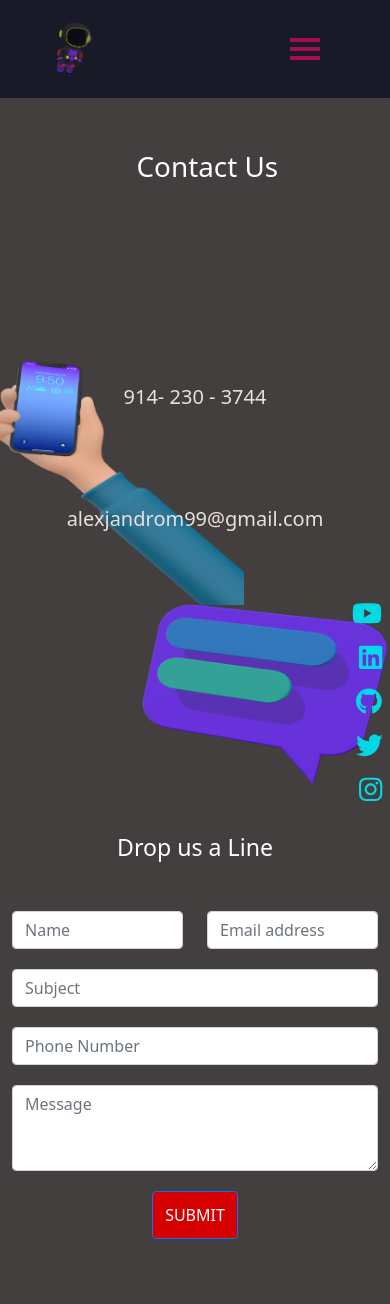
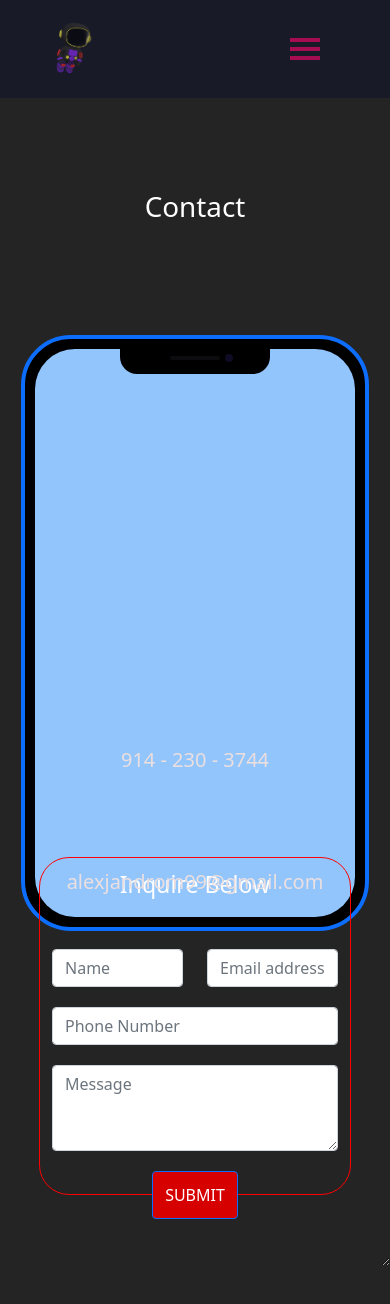
Before and after one commit to 4lexjandro/portfolio, a React (Create React App) app: page /contact in a window 390 px wide. Shown: the top 1304 px of the page. After the commit the page ends 1266 px from the top, so only its background shows below. Built offline with nearby package versions, Linux system fonts and the light colour scheme.

Commit message:
contact page done just need to add footer

```diff
--- a/public/index.html
+++ b/public/index.html
@@ -26,7 +26,7 @@
     -->
     <title>4lexjandro</title>
   </head>
-  <body style="background-color: rgb(67, 63, 63)">
+  <body style="background-color: rgb(37, 36, 36)">
 
     <noscript>You need to enable JavaScript to run this app.</noscript>
     <div id="root"></div>
--- a/src/Parts/ContactForm.jsx
+++ b/src/Parts/ContactForm.jsx
@@ -74,7 +74,7 @@ const ContactForm = () => {
           <div className='col-12 text-center'>
 
             <div className='contactForm'>
-              <h3>Drop us a Line</h3>
+              <h3>Inquire Below</h3>
               <form
                 id='contact-form'
                 onSubmit={handleSubmit(onSubmit)}
@@ -136,38 +136,11 @@ const ContactForm = () => {
                       {...register('subject', {
                         required: {
                           value: true,
-                          message: 'Please enter a subject',
+                          message: 'Please enter a phone number',
                         },
                         maxLength: {
-                          value: 75,
-                          message: 'Subject cannot exceed 75 characters',
-                        },
-                      })}
-                      className='form-control formInput'
-                      placeholder='Subject'
-                    ></input>
-                    {errors.subject && (
-                      <span className='errorMessage'>
-                        {errors.subject.message}
-                      </span>
-                    )}
-                  </div>
-                </div>
-
-
-                <div className='row formRow'>
-                  <div className='col'>
-                    <input
-                      type='text'
-                      name='subject'
-                      {...register('subject', {
-                        required: {
-                          value: true,
-                          message: 'Please enter a subject',
-                        },
-                        maxLength: {
-                          value: 75,
-                          message: 'Subject cannot exceed 75 characters',
+                          value: 10,
+                          message: 'Number cannot exceed 10 characters',
                         },
                       })}
                       className='form-control formInput'
@@ -180,6 +153,9 @@ const ContactForm = () => {
                     )}
                   </div>
                 </div>
+
+
+
 
 
 
--- a/src/Parts/Footer.jsx
+++ b/src/Parts/Footer.jsx
@@ -1,19 +1,107 @@
 import Social from './Social'
+import AM from '../Visuals/AM.png';
+import ButtonMailto from '../Routes/ButtonMailto'
+import Nav from "react-bootstrap/Nav";
+import { Link } from "react-router-dom";
+import {FaInstagram, FaTwitter} from "react-icons/fa"
 
 
-const Footer = () => {
+
+const Footer = ( ) => {
+
+
+
+
+
 
 
   return (
 
     <>
+    <div className='footerLines'>
+      <a href='/'>
+    <img src={AM} alt="astro" width="100" height="100" />
+    </a>
 
-    <footer className='footer overflow-x-auto p-0  justify-end'>
-      <div className="bar">
-      <p></p>
-      <Social />
+
+        <button className='bots'>
+        <ButtonMailto label="alexjandrom99@gmail.com" mailto="mailto:alexjandrom99@gmail.com" />
+        </button>
+
+        <br/>
+
+        <button className='bots'>
+        <ButtonMailto label="914 - 230 - 3744" mailto="tel:+19142303744" />
+        </button>
+
+
+
+        <h3>Navigation</h3>
+        <a href='/' alt=''>example1</a>
+        <br/>
+        <a href='/' alt=''>example1</a>
+        <br/>
+        <a href='/' alt=''>example1</a>
+        <br/>
+        <a href='/' alt=''>example1</a>
+        <br/>
+        <a href='/' alt=''>example1</a>
+        <br/>
+        <a href='/' alt=''>example1</a>
+
+
+
+
+
+
+
+
+
+
+
+
+
+
+
+
+
+
+
+
+
+
+
+
+
+
+
+
+
+
+
+
+
+
+
+
+
+
+
+
+
+
+
+
+
+
+
+
+
+
+
+
+
     </div>
-    </footer>
 
     </>
   )
--- a/src/Routes/About.jsx
+++ b/src/Routes/About.jsx
@@ -1,10 +1,7 @@
 import Footer from '../Parts/Footer'
-import { motion } from "framer-motion"
-import {FaReact, FaSass, FaCss3, FaHtml5, FaPython, FaBootstrap} from "react-icons/fa"
-import { SiDjango, SiTailwindcss, SiBlender, SiCinema4D, SiJavascript, SiMongodb, SiFirebase } from "react-icons/si";
-import { DiNodejs, DiGit, } from "react-icons/di";
 import { useState} from 'react'
 import Spinner from '../Parts/Spinner.jsx'
+import RAW from '../Visuals/RAW.DNG'
 
 
 
@@ -19,85 +16,43 @@ export const About = () => {
   }
   return (
     <>
+    <main className='about'>
+    {/* <img src={RAW} className='aboutpic' alt='helmet'/>
+      <h1>About Us</h1>
+      <p> My name is Alex, and I love capturing moments in time through the lens of my drones whether that is a photo or video.</p>
+      <p> I’ve always wanted to fly, so I decided to buy a dii mini 3 pro since I was fascinated by its capabilities. When I launched it for the first time and flew out into the Hudson River, life was never the same to me. I have been flying since, trying to see the world in a completely new way, from above. I specifically enjoy capturing content of vehicles, their mechanical operation, their speed and power, their engaging appearance, and the sound of when they takeoff.  </p>
+      <p>  Moments in time are so precious. They can be the moment you married your significant other, spent quality time with someone not knowing it would be the last, played with your children or pets knowing they are only this age once, celebrating your own achievements The list is endless.
+These moments can also be quite unfortunate and may be with people, places, or objects that will no longer be in our lives.
+But, these moments shape us to be who we are today.</p>
+      <p> Due to my awful memory of my own past, reminiscing for me is cloudy until I look at my gallery. That is when my memories emerge and are transparent. My soul feels content as I now can reminisce clearly about the past since I cannot relive it. Whether you have good or bad memory, you cannot relive the past. The closest we get to that would be through our gallery. Sometimes we cannot live in our moment to the fullest since we desire to capture it ourselves. I want you to live in your moment while I capture every second of it knowing one day you will enjoy these time capsules showcasing the magic you have experienced.  </p>
+      <p> For those who desire their moments captured, whether it is on foot or from an aerial view, contact me, I would love to capture your magic.
+I’m based out in New York. However, I love to travel to create new content, to meet amazing people, witness the world go on, and gain the experiences that I will cherish for my own memories.
+  </p> */}
 
 
 
 
-      <main className="main">
-        <section className="content">
+    </main>
 
 
 
 
 
-          <motion.div animate={{ x: 100, y: 0, rotate:360 }}
-transition={{ duration: 3 }} >Pushing</motion.div>
-
-          <h5>my creative boundaries</h5>
-               <motion.div
-                drag
-                dragTransition=
-                {{
-                min: 0,
-                max: 300,
-                bounceStiffness: 100
-                }}
-                >
-               <h5> Otherwise, life is a drag </h5>
-                </motion.div>
-          <br/>
-
-
-          <h5>I capture pictures and videos with my drone
-          </h5>
-          <h5>I design and code websites</h5>
-
-           </section>
 
 
 
 
-           <br/><br/><br/><br/><br/><br/><br/><br/><br/><br/><br/><br/><br/><br/><br/><br/><br/><br/><br/><br/><br/>
-           <br/><br/><br/><br/><br/><br/><br/><br/><br/><br/><br/><br/><br/>
-
-           <h1 className="boxes">SKILLSET</h1>
-
-   \
-  <div className="boxes">
-  <div className="box"><FaReact className="h-6 w-6"/>wrggrwhr3h3
-
-  <small>3rgr4gr4g4gg</small><small>3rgr4gr4g4gg</small><small>3rgr4gr4g4gg</small>
-  </div>
-  <div className="box"><SiDjango className="h-6 w-6"/></div>
-  <div className="box"><SiJavascript className="h-6 w-6"/></div>
-  <div className="box"><FaPython className="h-6 w-6"/></div>
-  <div className="box"><FaHtml5 className="h-6 w-6"/></div>
-
-  </div>
-  <br/>
-  <div className="boxes">
-  <div className="box"><FaSass className="h-6 w-6"/></div>
-  <div className="box"><SiTailwindcss className="h-6 w-6"/></div>
-  <div className="box">< FaCss3 className="h-6 w-6"/></div>
-  <div className="box"><SiBlender className="h-6 w-6"/></div>
-  <div className="box"><SiCinema4D className="h-6 w-6"/></div>
-  </div>
-  <br/>
-  <div className="boxes">
-  <div className="box"><DiGit className="h-6 w-6"/></div>
-  <div className="box"><FaBootstrap className="h-6 w-6"/></div>
-  <div className="box"><DiNodejs className="h-6 w-6"/></div>
-  <div className="box"><SiMongodb className="h-6 w-6"/></div>
-  <div className="box"><SiFirebase className="h-6 w-6"/></div>
-
-  </div>
-<br/><br/><br/>
-<div className="bottom">
-      <Footer />
-   </div>
 
 
-      </main>
+
+
+
+{/* <div className="bottom">
+      <Footer />
+   </div> */}
+
+
+
 
       </>
 
--- a/src/Routes/Contact.jsx
+++ b/src/Routes/Contact.jsx
@@ -6,10 +6,8 @@ import Footer from '../Parts/Footer'
 import ButtonMailto from './ButtonMailto'
 // import Sunset from '../Visuals/Sunset.mp4';
 import Spinner from '../Parts/Spinner.jsx'
-import Texts from '../Visuals/Texts.png'
-import Hand  from '../Visuals/Hand.png'
 import ContactForm from '../Parts/ContactForm.jsx'
-import {FaPhone, FaEnvelope} from "react-icons/fa"
+
 
 
 
@@ -60,20 +58,60 @@ if (loading) {
         </video> */}
 
 <div className='contactsLine'>
-<img src={Texts} className='pic' alt='helmet'/>
-
-<h1>Contact Us</h1>
+<h1>Contact</h1>
+</div>
 
 
 
-</div>
-
-<img src={Hand} className='picTwo' alt='helmet'/>
 
 
-    <Container className="emailLine">
+
+{/* Need this for phone to work  */}
+<br/><br/>
+
+<div className='contactphone'>
 
 
+
+
+<div className="mockup-phone border-primary">
+  <div className=" camera"></div>
+  <div className="display bg-blue-300">
+    <div className="artboard artboard-demo phone-1">
+    <Container className="phone">
+{mq ? (
+        <Message
+          click={+click}
+          target="_blank"
+          to={{ pathname: "tel:+91123-456-7890" }}
+        >
+
+             <ButtonMailto label="914 - 230 - 3744" mailto="tel:+19142303744" />
+        </Message>
+      ) : (
+        <Message
+          click={+false}
+          target="_blank"
+          to={{ pathname: "tel:+91123-456-7890" }}
+
+        >
+          <motion.h3
+            initial={{
+              y: -200,
+              transition: { type: "spring", duration: 1.5, delay: 1 },
+            }}
+            whileHover={{ scale: 1.1 }}
+            whileTap={{ scale: 0.9 }}
+          >
+      <ButtonMailto label=" 914 - 230 - 3744" mailto="tel:+19142303744"  />
+          </motion.h3>
+        </Message>
+      )}
+</Container>
+
+
+
+<Container className="emailLine">
     {mq ? (
             <Message
               click={+click}
@@ -92,12 +130,8 @@ if (loading) {
                 whileTap={{ scale: 0.9 }}
               >
 
-
-
                  <ButtonMailto label="alexjandrom99@gmail.com" mailto="mailto:alexjandrom99@gmail.com" />
                  </motion.h3>
-
-
 
             </Message>
           ) : (
@@ -116,74 +150,12 @@ if (loading) {
                 whileHover={{ scale: 1.1 }}
                 whileTap={{ scale: 0.9 }}
               >
-
-
           <ButtonMailto  label="alexjandrom99@gmail.com " mailto="mailto:alexjandrom99@gmail.com" />
 
               </motion.h3>
-
-
-
-            </Message>
-
-
+  </Message>
 
           )}
-
-</Container>
-
-{/* Need this for phone to work  */}
-<br/><br/>
-
-
-
-<Container className="phone">
-
-
-    {mq ? (
-            <Message
-              click={+click}
-              target="_blank"
-              to={{ pathname: "tel:+91123-456-7890" }}
-            >
-
-                 <ButtonMailto label="914- 230 - 3744" mailto="tel:+19142303744" />
-
-
-
-            </Message>
-          ) : (
-            <Message
-              click={+false}
-              target="_blank"
-              to={{ pathname: "tel:+91123-456-7890" }}
-
-            >
-              <motion.h3
-                initial={{
-                  y: -200,
-                  transition: { type: "spring", duration: 1.5, delay: 1 },
-                }}
-                whileHover={{ scale: 1.1 }}
-                whileTap={{ scale: 0.9 }}
-
-              >
-
-          <ButtonMailto label=" 914 - 230 - 3744" mailto="tel:+19142303744"  />
-              </motion.h3>
-
-
-
-
-
-            </Message>
-
-
-
-
-          )}
-
-
 
 </Container>
 
@@ -191,13 +163,42 @@ if (loading) {
 
 
 
+    </div>
+  </div>
+</div>
 
-<br/><br/><br/><br/><br/><br/>
+</div>
+
+
+
+
+
+
 <div className='contactsForm'>
 
+<br/><br/><br/>
+<ContactForm />
 
-<ContactForm />
 </div>
+
+       </div>
+
+
+
+
+
+
+
+
+
+      {/* <Footer /> */}
+
+
+      </>
+  )
+}
+
+export default Contact
 
 
 
@@ -208,18 +209,103 @@ if (loading) {
 
 
 
-       </div>
 
 
 
 
 
-       <div className="bottom">
-      <Footer />
-   </div>
 
-      </>
-  )
-}
 
-export default Contact
+
+
+
+
+
+
+//  <Container className="phone">
+// {mq ? (
+//         <Message
+//           click={+click}
+//           target="_blank"
+//           to={{ pathname: "tel:+91123-456-7890" }}
+//         >
+
+//              <ButtonMailto label="914 - 230 - 3744" mailto="tel:+19142303744" />
+//         </Message>
+//       ) : (
+//         <Message
+//           click={+false}
+//           target="_blank"
+//           to={{ pathname: "tel:+91123-456-7890" }}
+
+//         >
+//           <motion.h3
+//             initial={{
+//               y: -200,
+//               transition: { type: "spring", duration: 1.5, delay: 1 },
+//             }}
+//             whileHover={{ scale: 1.1 }}
+//             whileTap={{ scale: 0.9 }}
+//           >
+//       <ButtonMailto label=" 914 - 230 - 3744" mailto="tel:+19142303744"  />
+//           </motion.h3>
+//         </Message>
+//       )}
+// </Container>
+
+
+
+
+
+
+
+
+
+
+{/* <Container className="emailLine">
+    {mq ? (
+            <Message
+              click={+click}
+              target="_blank"
+              to={{ pathname: "mailto:alexjandrom99@gmail.com" }}
+            >
+
+               <motion.h3
+                initial={{
+                }}
+                animate={{
+
+
+                }}
+                whileHover={{ scale: 1.1 }}
+                whileTap={{ scale: 0.9 }}
+              >
+
+                 <ButtonMailto label="alexjandrom99@gmail.com" mailto="mailto:alexjandrom99@gmail.com" />
+                 </motion.h3>
+
+            </Message>
+          ) : (
+
+            <Message
+              click={+false}
+              target="_blank"
+              to={{ pathname: "mailto:alexjandrom99@gmail.com" }}
+            >
+
+              <motion.h3
+                initial={{
+                  y: -200,
+
+                }}
+                whileHover={{ scale: 1.1 }}
+                whileTap={{ scale: 0.9 }}
+              >
+          <ButtonMailto  label="alexjandrom99@gmail.com " mailto="mailto:alexjandrom99@gmail.com" />
+
+              </motion.h3>
+  </Message>
+
+          )}
+
+</Container> */}
--- a/src/Routes/Home.jsx
+++ b/src/Routes/Home.jsx
@@ -94,7 +94,7 @@ export const Home = () => {
 
 
 
-    <div className="bottom">
+    <div className="">
       <Footer />
    </div>
 
--- a/src/style.css
+++ b/src/style.css
@@ -169,15 +169,41 @@
 }
 
 /* --------------------------------- */
-.bottom{
-  position:fixed;
-  bottom:0%;
-  width:100%;
- }
 
 
 /* ----------------------------------------------------------------
 Contact Form */
+
+
+
+.contactphone {
+  position: absolute;
+  width: 100%;
+  height: 110%;
+  top: 0;
+  display: flex;
+  flex-direction: column;
+  justify-content: center;
+  align-items: center;
+  color: rgb(255, 255, 255);
+  font-size: 1px !important;
+}
+
+
+
+@media screen and (max-width: 768px) {
+.contactphone {
+  position: absolute;
+  width: 100%;
+  height: 150%;
+
+  display: flex;
+  resize: both;
+  overflow: auto;
+  color: rgb(255, 255, 255);
+  font-size: 1px !important;
+}
+}
 
 .emailLine {
   position: absolute;
@@ -211,9 +237,13 @@ Contact Form */
 
 .contactsForm {
   position: absolute;
-  width: 100%;
-  height: 180%;
-
+  width: 50%;
+  height: 40%;
+  border-radius: 30px;
+  border: 1px solid;
+  top:90%;
+  left: 25%;
+  border-color: red;
   display: flex;
   flex-direction: column;
   justify-content: center;
@@ -222,20 +252,36 @@ Contact Form */
   font-size: 14px !important;
 
 }
-.contactsLine {
+
+
+@media screen and (max-width: 660px) {
+.contactsForm {
   position: absolute;
-  width: 100%;
-  height: 45%;
-  top: 0;
-  display: flex;
-  flex-direction: column;
+  width: 80%;
+  height: 40%;
+
+  border: 1px solid;
+  top:90%;
+  left: 10%;
+  border-color: red;
+
+
   justify-content: center;
   align-items: center;
   color: rgb(255, 255, 255);
-  font-size: 1px !important;
+
+}
+}
+.contactsLine {
+  position: absolute;
+  top: 15%;
+  left: 50%;
+  transform: translate(-50%, -50%);
+  color: white;
+}
 
 
-}
+
 
 
 @media screen and (max-width: 768px) {
@@ -243,10 +289,8 @@ Contact Form */
     position: absolute;
 
 left: 20;
-top: -8%;
+top: 5%;
 transform: translate(-20, -20);
-
-
 
   }
 
@@ -254,7 +298,7 @@ transform: translate(-20, -20);
     position: absolute;
 
     left: 20;
-    top: 2%;
+    top: 10%;
     transform: translate(-20, -20);
     }
 
@@ -277,22 +321,17 @@ transform: translate(-20, -20);
     }
 
     .contactsLine {
-      position: absolute;
-      max-width: fit-content;
-  margin-left: 35%;
-  margin-top: -5%;
-
-      display: flex;
-      flex-direction: column;
-      justify-content: center;
-      align-items: center;
-      color: rgb(255, 255, 255);
-      font-size: 14px !important;
+      top: 25% !important;
+      left: 50% !important;
+      display: block !important;
+      position: absolute !important;
 
     }
 
 
 }
+
+
 
 
 .pic {
@@ -888,10 +927,50 @@ padding: 20px; }
   height: 600px;
   margin-top: -20em;
   margin-left: -15em;
+  position: fixed;
+  }
 
-  position: fixed;
+  .footLines{
+    position:fixed;
+    bottom:7%;
+    width:100%;
+    color:white;
+   }
+
+   .bots {
+    color:white !important;
+    line-height:0.3em !important;
+   }
+   .about{
+    color: white;
+   }
+
+
+
+.aboutpic{
+  height: 100px;
+  width: 100px;
+}
 
 
 
 
-  }
+
+   .footerHeader{
+    color:red;
+   }
+
+   a
+   {
+       color: #ffffff !important;
+   }
+
+   .footerLines {
+    position: absolute;
+    left: 0;
+    bottom: -100%;
+    width: 40%;
+
+    color: white;
+    text-align: center;
+   }
```
Also changed, not shown: 1 other file (tests, documents, lock files or other folders).
